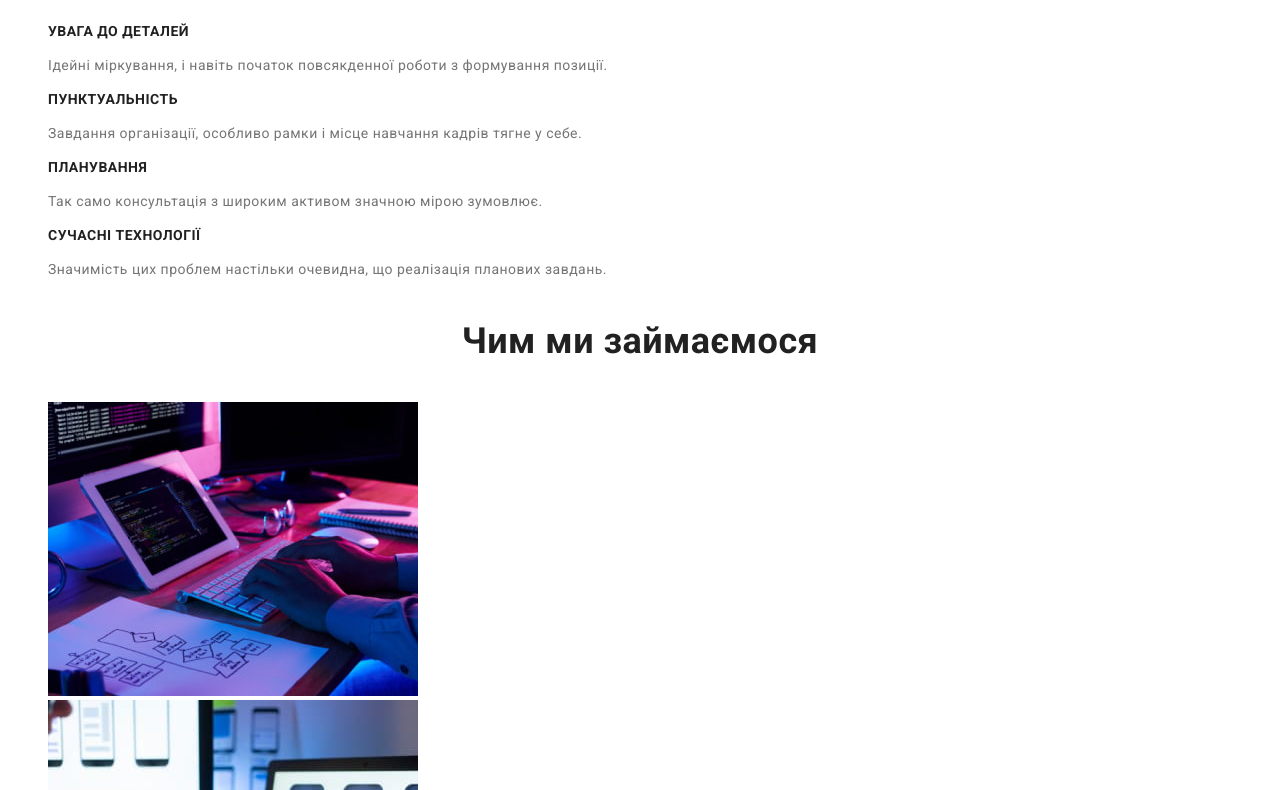
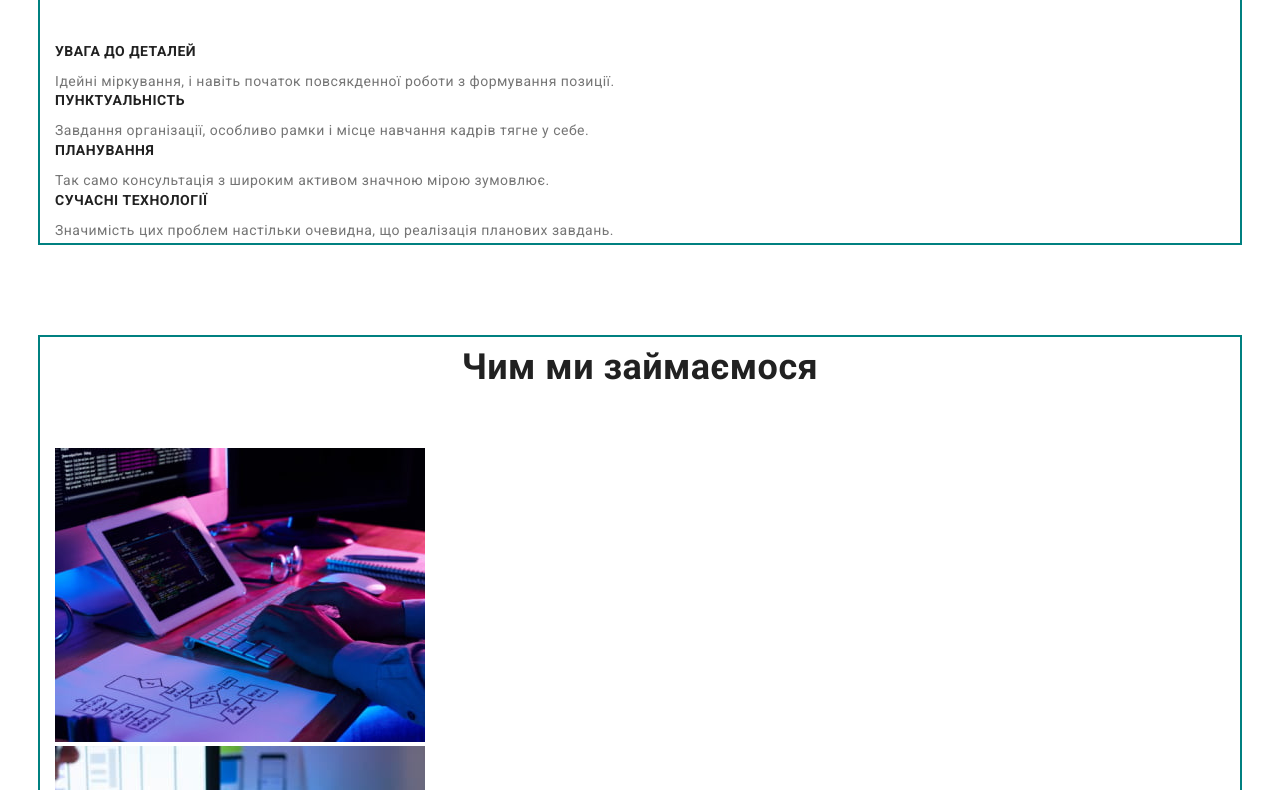
Before and after one commit to TnRuslan/goit-markup-hw-03, a plain HTML site: page index.html in a window 1280 px wide. Shown: the part 412-1202 px from the top of the page. Drawn offline with nearby package versions, Linux system fonts and the light colour scheme.

Commit message:
додає позиціонування без flexbox

```diff
--- a/css/styles.css
+++ b/css/styles.css
@@ -16,6 +16,19 @@
 
 .list {
     list-style: none;
+    padding-left: 0;
+    margin: 0;
+}
+
+h1,
+h2,
+h3,
+h4,
+h5,
+h6,
+p {
+    margin-top: 0;
+    margin-bottom: 0;
 }
 
 a {
@@ -27,6 +40,15 @@ body {
 
     font-family: 'Roboto', sans-serif;
     letter-spacing: 0.03em;
+}
+
+.container {
+    width: 1200px;
+    padding-right: 15px;
+    padding-left: 15px;
+    margin-right: auto;
+    margin-left: auto;
+    outline: 2px solid teal;
 }
 
 /* Site nav */
@@ -69,6 +91,8 @@ body {
 /* Section */
 
 .section-title {
+    margin-bottom: 50px;
+
     color: var(--title-text-color);
     font-size: 36px;
     line-height: 1.7;
@@ -79,23 +103,31 @@ body {
 
 .hero {
     background-color: #2F303A;
+
+    text-align: center;
 }
 
 .hero-title {
+    margin-bottom: 30px;
+
     color: #ffffff;
-
     font-weight: 900;
     font-size: 44px;
     line-height: 1.36;
     letter-spacing: 0.06em;
-
-    text-align: center;
     text-transform: uppercase;
 }
 
 /* Наші особливості */
+.section {
+    padding-top: 94px;
+    padding-bottom: 94px;
+
+}
 
 .features .title {
+    margin-bottom: 10px;
+
     color: var(--title-text-color);
     font-size: 14px;
     line-height: 1.14;
@@ -103,11 +135,15 @@ body {
 }
 
 .features .text {
+
     font-size: 14px;
     line-height: 1.7;
 }
 
 /* Чим ми займаємось */
+.we-do {
+    padding-top: 0;
+}
 
 /* Наша команда */
 
@@ -174,6 +210,11 @@ body {
 /* Buttons */
 
 .button.primary {
+    padding: 10px 32px;
+    border-radius: 4px;
+    min-width: 208px;
+
+
     color: #ffffff;
     background-color: var(--accent-color);
 
@@ -185,6 +226,8 @@ body {
 }
 
 .button {
+    border: 0;
+
     background-color: var(--additional-bg-color);
     cursor: pointer;
 
--- a/index.html
+++ b/index.html
@@ -10,6 +10,9 @@
     <link rel="preconnect" href="https://fonts.gstatic.com" crossorigin>
     <link href="https://fonts.googleapis.com/css2?family=Raleway:wght@700&family=Roboto:wght@400;500;700;900&display=swap"
         rel="stylesheet">
+    <link rel="stylesheet" href="https://cdnjs.cloudflare.com/ajax/libs/modern-normalize/1.1.0/modern-normalize.min.css"
+        integrity="sha512-wpPYUAdjBVSE4KJnH1VR1HeZfpl1ub8YT/NKx4PuQ5NmX2tKuGu6U/JRp5y+Y8XG2tV+wKQpNHVUX03MfMFn9Q=="
+        crossorigin="anonymous" referrerpolicy="no-referrer" />
     <link rel="stylesheet" href="./css/styles.css">
 </head>
 
@@ -17,6 +20,7 @@
 
     <!-- Шапка -->
     <header>
+        <div class="container">
             <nav>
                 <a href="./index.html" class="logo"><span>Web</span>Studio</a>
                 <ul class="site-nav list">
@@ -30,6 +34,7 @@
                 <li><a class="link" href="mailto:info@devstudio.com">info@devstudio.com</a></li>
                 <li><a class="link" href="tel:+380961111111">+38 096 111 11 11</a></li>
             </ul>
+        </div>
     </header>
 
     <main>
@@ -42,7 +47,7 @@
 
         <!-- Наші особливості -->
         <section class="section">
-
+            <div class="container">
                 <h2 class="section-title">Особливості</h2>
 
                 <ul class="features list">
@@ -63,10 +68,12 @@
                         <p class="text">Значимість цих проблем настільки очевидна, що реалізація планових завдань.</p>
                     </li>
                 </ul>
+            </div>
         </section>
 
         <!-- Чим ми займаємось -->
-        <section class="section">
+        <section class="section we-do">
+            <div class="container">
                 <h2 class="section-title">Чим ми займаємося</h2>
                 <ul class="list">
                     <li>
@@ -79,10 +86,12 @@
                         <img src="./images/work-3.jpg" alt="робота з планшетом" width="370" height="294">
                     </li>
                 </ul>
+            </div>
         </section>
 
         <!-- Наша команда -->
         <section class="section">
+            <div class="container">
                 <h2 class="section-title">Наша команда</h2>
                 <ul class="team list">
                     <li>
@@ -106,6 +115,7 @@
                         <p class="text">UI Designer</p>
                     </li>
                 </ul>
+            </div>
         </section>
 
     </main>
```
Also changed, not shown: portfolio.html (+3 -0 lines). Lines whose indentation alone changed are shown as unchanged.
